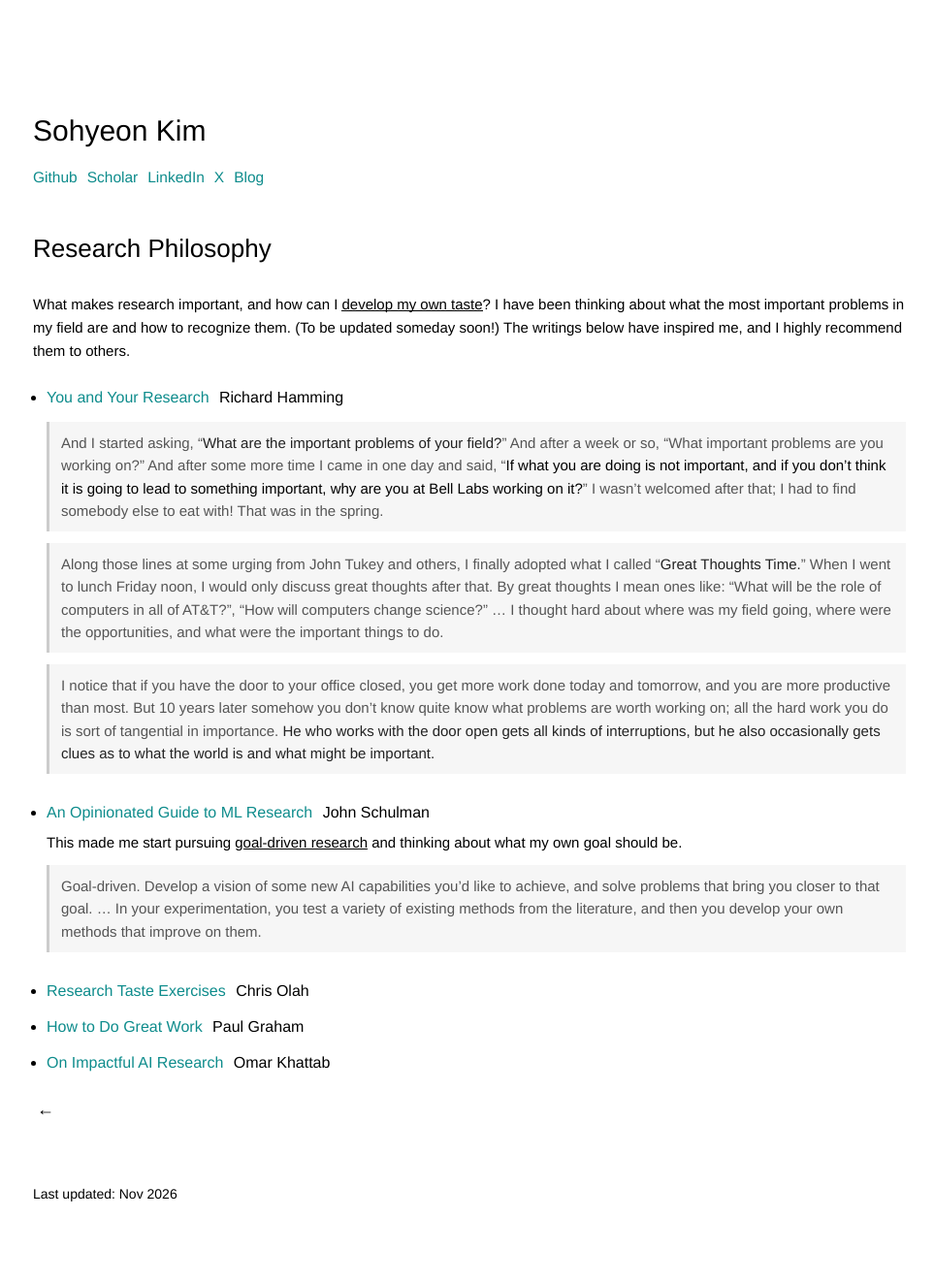
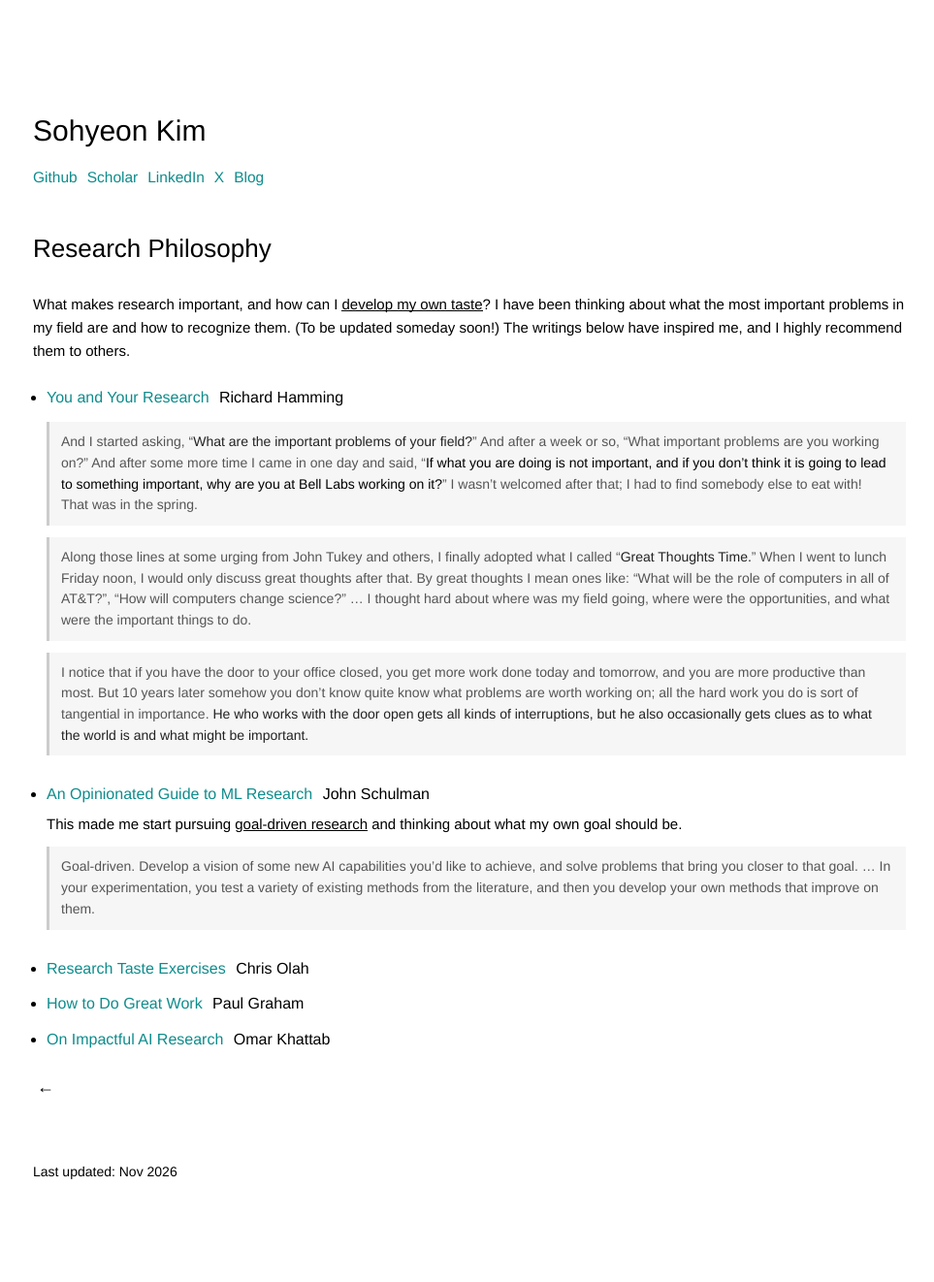
Before and after one commit to ohmyksh/ohmyksh.github.io, a Jekyll site: the page built from philosophy/index.html, in a window 1280 px wide. Shown: the whole page at 97% size, without its empty margins (156-1119 px from the left). Built offline with Jekyll 4.4.1, drawn with Linux system fonts in a browser that asks for light colours; some web fonts are replaced; after the commit the page ends 1298 px from its top, so only the background shows below that.

Commit message:
Update website

```diff
--- a/assets/css/style.scss
+++ b/assets/css/style.scss
@@ -92,6 +92,10 @@
     line-height: 1.55;
   }
 
+  header {
+    margin-top: 0;
+  }
+
   header h1 {
     font-size: 24px;
     margin-bottom: 8px;
@@ -134,7 +138,8 @@
     margin-bottom: 24px !important;
   }
 
-  .thought-link {
+  .thought-link,
+  .phil-title {
     font-size: 14.5px !important;
   }
 }
--- a/philosophy/index.html
+++ b/philosophy/index.html
@@ -7,37 +7,37 @@
 <p style="color:#000; font-weight:300; font-size:15px; margin:0 0 24px 0;">What makes research important, and how can I <a class="taste-link" href="{{ '/2026/04/12/taste.html' | relative_url }}" style="color:#000;">develop my own taste</a>? I have been thinking about what the most important problems in my field are and how to recognize them. (To be updated someday soon!) The writings below have inspired me, and I highly recommend them to others.</p>
 <ul style="padding-left: 14px;">
   <li style="margin: 12px 0 28px 0; line-height: 1.55;">
-    <a href="https://www.cs.virginia.edu/~robins/YouAndYourResearch.html" style="text-decoration:none; font-size:16px; color:#0E8C8C; font-weight:500;">You and Your Research</a>
-    <span style="color:#000; font-size:16px; margin-left:6px;">Richard Hamming</span>
-    <blockquote style="color:#555; background:#f6f6f6; border-left:3px solid #ccc; margin:12px 0 0 0; padding:10px 14px 10px 12px; font-size:15px; line-height:1.55;">
+    <a href="https://www.cs.virginia.edu/~robins/YouAndYourResearch.html" class="phil-title" style="text-decoration:none; font-size:16px; color:#0E8C8C; font-weight:500;">You and Your Research</a>
+    <span style="color:#000; margin-left:6px;">Richard Hamming</span>
+    <blockquote style="color:#555; background:#f6f6f6; border-left:3px solid #ccc; margin:12px 0 0 0; padding:10px 14px 10px 12px; font-size:14px; line-height:1.55;">
       And I started asking, &ldquo;<span style="color:#222; font-weight:400;">What are the important problems of your field?</span>&rdquo; And after a week or so, &ldquo;What important problems are you working on?&rdquo; And after some more time I came in one day and said, &ldquo;<span style="color:#000;">If what you are doing is not important, and if you don&rsquo;t think it is going to lead to something important, why are you at Bell Labs working on it?</span>&rdquo; I wasn&rsquo;t welcomed after that; I had to find somebody else to eat with! That was in the spring.
     </blockquote>
-    <blockquote style="color:#555; background:#f6f6f6; border-left:3px solid #ccc; margin:12px 0 0 0; padding:10px 14px 10px 12px; font-size:15px; line-height:1.55;">
+    <blockquote style="color:#555; background:#f6f6f6; border-left:3px solid #ccc; margin:12px 0 0 0; padding:10px 14px 10px 12px; font-size:14px; line-height:1.55;">
       Along those lines at some urging from John Tukey and others, I finally adopted what I called &ldquo;<span style="color:#222; font-weight:400;">Great Thoughts Time.</span>&rdquo; When I went to lunch Friday noon, I would only discuss great thoughts after that. By great thoughts I mean ones like: &ldquo;What will be the role of computers in all of AT&amp;T?&rdquo;, &ldquo;How will computers change science?&rdquo; &hellip; I thought hard about where was my field going, where were the opportunities, and what were the important things to do.
     </blockquote>
-    <blockquote style="color:#555; background:#f6f6f6; border-left:3px solid #ccc; margin:12px 0 0 0; padding:10px 14px 10px 12px; font-size:15px; line-height:1.55;">
+    <blockquote style="color:#555; background:#f6f6f6; border-left:3px solid #ccc; margin:12px 0 0 0; padding:10px 14px 10px 12px; font-size:14px; line-height:1.55;">
       I notice that if you have the door to your office closed, you get more work done today and tomorrow, and you are more productive than most. But 10 years later somehow you don&rsquo;t know quite know what problems are worth working on; all the hard work you do is sort of tangential in importance. <span style="color:#222; font-weight:400;">He who works with the door open gets all kinds of interruptions, but he also occasionally gets clues as to what the world is and what might be important.</span>
     </blockquote>
   </li>
   <li style="margin: 12px 0 28px 0; line-height: 1.55;">
-    <a href="http://joschu.net/blog/opinionated-guide-ml-research.html" style="text-decoration:none; font-size:16px; color:#0E8C8C; font-weight:500;">An Opinionated Guide to ML Research</a>
-    <span style="color:#000; font-size:16px; margin-left:6px;">John Schulman</span>
+    <a href="http://joschu.net/blog/opinionated-guide-ml-research.html" class="phil-title" style="text-decoration:none; font-size:16px; color:#0E8C8C; font-weight:500;">An Opinionated Guide to ML Research</a>
+    <span style="color:#000; margin-left:6px;">John Schulman</span>
     <div style="color:#000; font-size:15px; margin-top:6px;">This made me start pursuing <span style="text-decoration:underline;">goal-driven research</span> and thinking about what my own goal should be.</div>
-    <blockquote style="color:#555; background:#f6f6f6; border-left:3px solid #ccc; margin:12px 0 0 0; padding:10px 14px 10px 12px; font-size:15px; line-height:1.55;">
+    <blockquote style="color:#555; background:#f6f6f6; border-left:3px solid #ccc; margin:12px 0 0 0; padding:10px 14px 10px 12px; font-size:14px; line-height:1.55;">
       Goal-driven. Develop a vision of some new AI capabilities you&rsquo;d like to achieve, and solve problems that bring you closer to that goal. &hellip; In your experimentation, you test a variety of existing methods from the literature, and then you develop your own methods that improve on them.
     </blockquote>
   </li>
   <li style="margin: 12px 0; line-height: 1.55;">
-    <a href="https://colah.github.io/notes/taste/" style="text-decoration:none; font-size:16px; color:#0E8C8C; font-weight:500;">Research Taste Exercises</a>
-    <span style="color:#000; font-size:16px; margin-left:6px;">Chris Olah</span>
+    <a href="https://colah.github.io/notes/taste/" class="phil-title" style="text-decoration:none; font-size:16px; color:#0E8C8C; font-weight:500;">Research Taste Exercises</a>
+    <span style="color:#000; margin-left:6px;">Chris Olah</span>
   </li>
   <li style="margin: 12px 0; line-height: 1.55;">
-    <a href="https://paulgraham.com/greatwork.html" style="text-decoration:none; font-size:16px; color:#0E8C8C; font-weight:500;">How to Do Great Work</a>
-    <span style="color:#000; font-size:16px; margin-left:6px;">Paul Graham</span>
+    <a href="https://paulgraham.com/greatwork.html" class="phil-title" style="text-decoration:none; font-size:16px; color:#0E8C8C; font-weight:500;">How to Do Great Work</a>
+    <span style="color:#000; margin-left:6px;">Paul Graham</span>
   </li>
   <li style="margin: 12px 0; line-height: 1.55;">
-    <a href="https://github.com/okhat/blog/blob/main/2024.09.impact.md" style="text-decoration:none; font-size:16px; color:#0E8C8C; font-weight:500;">On Impactful AI Research</a>
-    <span style="color:#000; font-size:16px; margin-left:6px;">Omar Khattab</span>
+    <a href="https://github.com/okhat/blog/blob/main/2024.09.impact.md" class="phil-title" style="text-decoration:none; font-size:16px; color:#0E8C8C; font-weight:500;">On Impactful AI Research</a>
+    <span style="color:#000; margin-left:6px;">Omar Khattab</span>
   </li>
 </ul>
 <div style="margin-top: 24px;">
```
